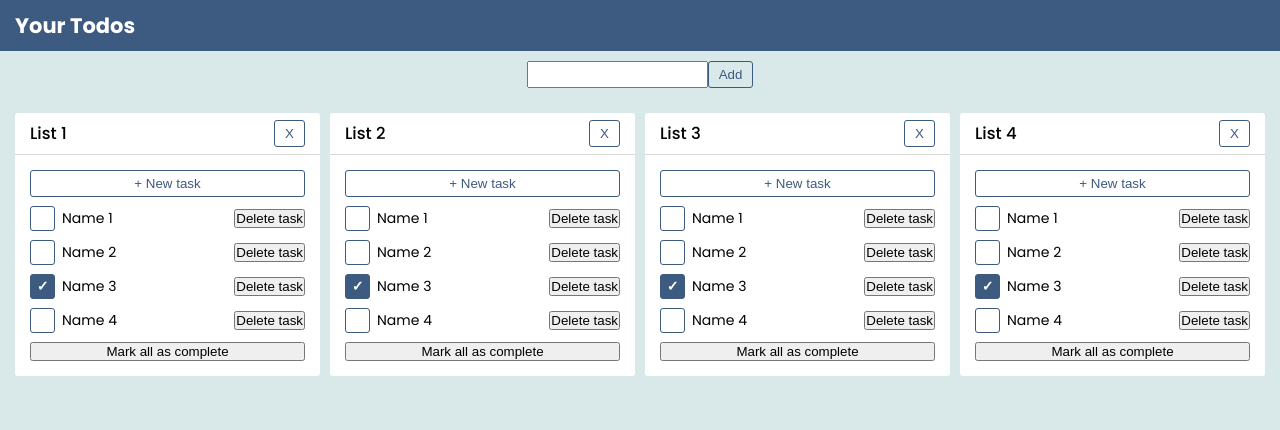
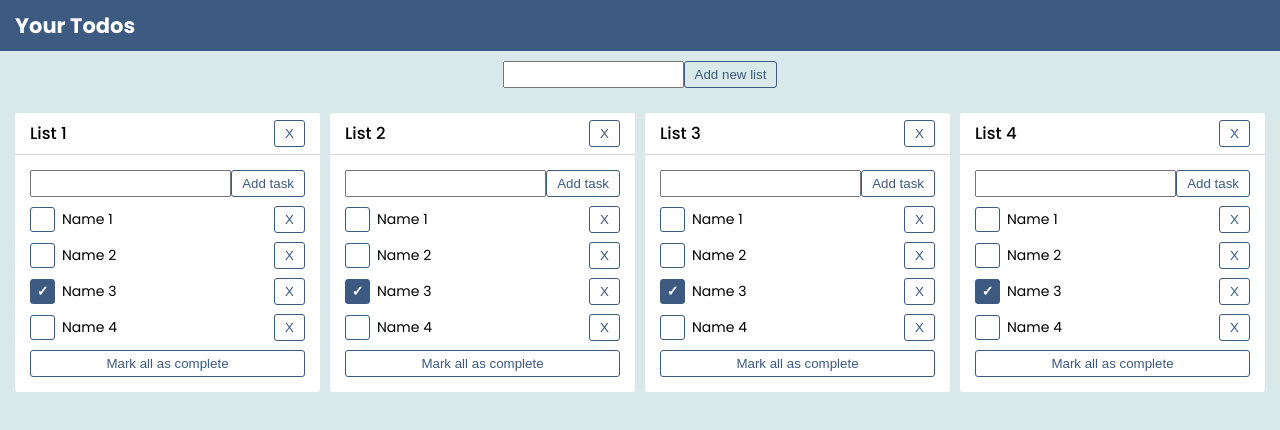
Before and after one commit to matysflance/react-todo-list, a React (Create React App) app: page / in a window 1280 px wide. Shown: the top 430 px of the page. Built offline with nearby package versions, Linux system fonts and the light colour scheme.

Commit message:
Added functionality for adding a task to the list and improved the UI

```diff
--- a/src/Views/TodoDashboard/TodoDashboard.js
+++ b/src/Views/TodoDashboard/TodoDashboard.js
@@ -49,13 +49,14 @@ export const TodoDashboard = () => {
             onChange={handleNewListInput}
             required
           />
-          <Button type="submit">Add</Button>
+          <Button type="submit">Add new list</Button>
         </Form>
       </div>
 
       <TodosWrapper>
         {todoLists.map((list) => (
           <TodoList
+            key={list.id}
             todoList={list}
             handleDeleteList={handleDeleteList}
             handleAddTask={handleAddTask}
--- a/src/components/TodoList/TodoList.js
+++ b/src/components/TodoList/TodoList.js
@@ -3,7 +3,7 @@ import { TodoListItem } from './TodoListItem/TodoListItem';
 
 // import { Modal } from '../Modal/Modal';
 import { Button } from '../Button/Button';
-import { StyledTodoList, Header, Title, Body } from './TodoList.styles';
+import { StyledTodoList, Header, Title, Body, Form, Input } from './TodoList.styles';
 
 export const TodoList = ({
   todoList,
@@ -14,6 +14,17 @@ export const TodoList = ({
   handleCompleteAll,
 }) => {
   console.log(todoList);
+  const [newTaskName, setNewTaskName] = useState('');
+
+  const handleNewTaskNameChanged = (e) => {
+    setNewTaskName(e.target.value);
+  };
+
+  const handleNewTaskSubmit = (e) => {
+    e.preventDefault();
+    handleAddTask({ listId: todoList.id, taskName: newTaskName });
+    setNewTaskName('');
+  };
 
   return (
     <StyledTodoList>
@@ -22,7 +33,17 @@ export const TodoList = ({
         <Button onClick={() => handleDeleteList(todoList.id)}>X</Button>
       </Header>
       <Body>
-        <Button onClick={() => console.log('add new task clicked')}>+ New task</Button>
+        {/* <Button onClick={() => console.log('add new task clicked')}>+ New task</Button> */}
+        <Form onSubmit={(e) => handleNewTaskSubmit(e)}>
+          <Input
+            type="text"
+            name="taskName"
+            value={newTaskName}
+            onChange={handleNewTaskNameChanged}
+            required
+          />
+          <Button type="submit">Add task</Button>
+        </Form>
         <ul>
           {todoList.tasks.map((task) => (
             <TodoListItem
@@ -36,14 +57,14 @@ export const TodoList = ({
           ))}
         </ul>
         {todoList.tasks.length > 0 ? (
-          <button
+          <Button
             type="button"
             onClick={() => {
               handleCompleteAll(todoList.id);
             }}
           >
             Mark all as complete
-          </button>
+          </Button>
         ) : (
           false
         )}
--- a/src/components/TodoList/TodoList.styles.js
+++ b/src/components/TodoList/TodoList.styles.js
@@ -26,3 +26,12 @@ export const Body = styled.div`
   flex-direction: column;
   position: relative;
 `;
+
+export const Form = styled.form`
+  display: flex;
+`;
+
+export const Input = styled.input`
+  flex-grow: 1;
+  padding: 0.4rem 0.7rem;
+`;
--- a/src/components/TodoList/TodoListItem/TodoListItem.js
+++ b/src/components/TodoList/TodoListItem/TodoListItem.js
@@ -1,5 +1,6 @@
 import { ListItem } from './TodoListItem.styles';
 import { CustomCheckbox } from '../../CustomCheckbox/CustomCheckbox';
+import { Button } from '../../Button/Button';
 
 export const TodoListItem = ({ task, listId, handleDeleteTask, handleToggleTask }) => {
   return (
@@ -11,7 +12,9 @@ export const TodoListItem = ({ task, listId, handleDeleteTask, handleToggleTask
         onChange={() => handleToggleTask(listId, task.id)}
         label={task.name}
       />
-      <button onClick={() => handleDeleteTask(listId, task.id)}>Delete task</button>
+      <Button type="button" onClick={() => handleDeleteTask(listId, task.id)}>
+        X
+      </Button>
     </ListItem>
   );
 };
--- a/src/reducers/todoReducer.js
+++ b/src/reducers/todoReducer.js
@@ -23,6 +23,7 @@ export const todoReducer = (todoLists, action) => {
               {
                 id: Date.now(),
                 name: action.payload.taskData.taskName,
+                done: false,
               },
               ...list.tasks,
             ],
```
